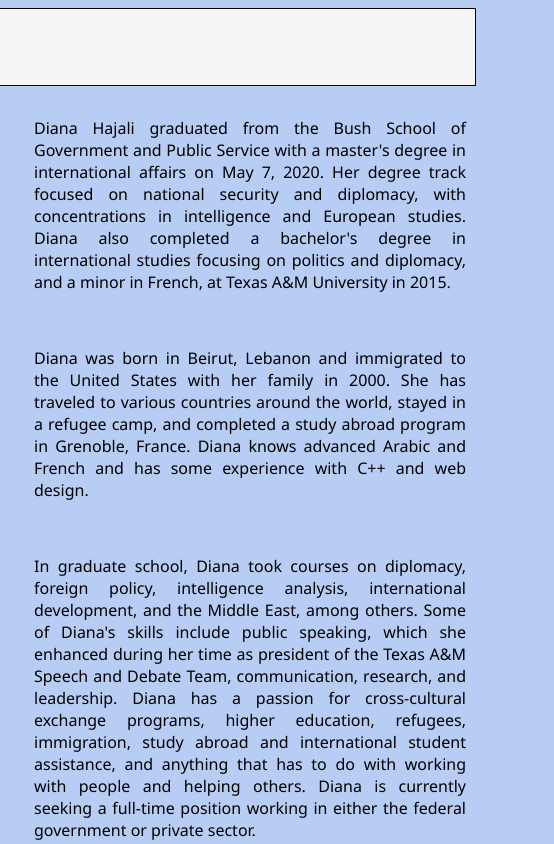
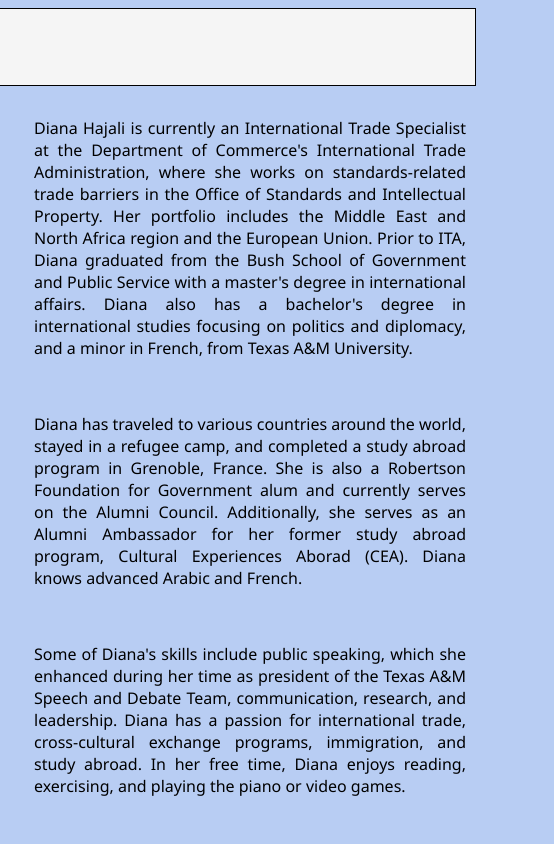
Before and after one commit to dianahajali/dianahajali.github.io, a plain HTML site: page aboutme.html in a window 1280 px wide. Shown: the top 844 px of the page, 726-1280 px from the left. Drawn offline with Linux system fonts and the light colour scheme.

Commit message:
Update aboutme.html

```diff
--- a/aboutme.html
+++ b/aboutme.html
@@ -14,31 +14,33 @@
 		</div>
 		<div class="column">
 			<p class="description">
-				Diana Hajali graduated from the Bush School of Government
-				and Public Service with a master's degree in international affairs
-				on May 7, 2020. Her degree track focused on national security
-				and diplomacy, with concentrations in intelligence and European
-				studies. Diana also completed a bachelor's degree
-				in international studies focusing on politics and diplomacy, and
-				a minor in French, at Texas A&M University in 2015.
+				Diana Hajali is currently an International Trade Specialist at
+				the Department of Commerce's International Trade Administration,
+				where she works on standards-related trade barriers in the Office
+				of Standards and Intellectual Property. Her portfolio includes the
+				Middle East and North Africa region and the European Union.
+				Prior to ITA, Diana graduated from the Bush School of Government
+				and Public Service with a master's degree in international affairs.
+				Diana also has a bachelor's degree in international studies
+				focusing on politics and diplomacy, and a minor in French, from Texas
+				A&M University.
 			</p>
 			<br>
 			<p class="description">
-				Diana was born in Beirut, Lebanon and immigrated to the United
-				States with her family in 2000. She has traveled to various countries
-				around the world, stayed in a refugee camp, and completed a study
-				abroad program in Grenoble, France. Diana knows advanced Arabic and
-				French and has some experience with C++ and web design.
+				Diana has traveled to various countries around the world, stayed in a
+				refugee camp, and completed a study abroad program in Grenoble, France.
+				She is also a Robertson Foundation for Government alum and currently serves
+				on the Alumni Council. Additionally, she serves as an Alumni Ambassador for
+				her former study abroad program, Cultural Experiences Aborad (CEA). Diana knows
+				advanced Arabic and French.
 			</p>
 			<br>
 			<p class="description">
-				In graduate school, Diana took courses on diplomacy, foreign policy,
-				intelligence analysis, international development, and the Middle East, among others.
-				Some of Diana's skills include public speaking, which she enhanced during her time
-				as president of the Texas A&M Speech and Debate Team, communication, research, and leadership.
-				Diana has a passion for cross-cultural exchange programs, higher education, refugees, immigration, study
-				abroad and international student assistance, and anything that has to do with working with people and
-				helping others. Diana is currently seeking a full-time position working in either the federal government or private sector.
+				Some of Diana's skills include public speaking, which she enhanced during
+				her time as president of the Texas A&M Speech and Debate Team, communication,
+				research, and leadership. Diana has a passion for international trade,
+				cross-cultural exchange programs, immigration, and study abroad. In her free
+				time, Diana enjoys reading, exercising, and playing the piano or video games.
 			</p>
 			<br>
 			<br>
```
